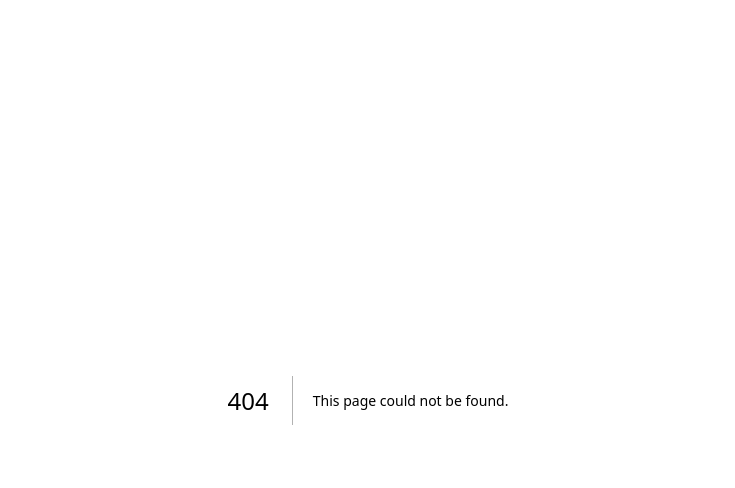
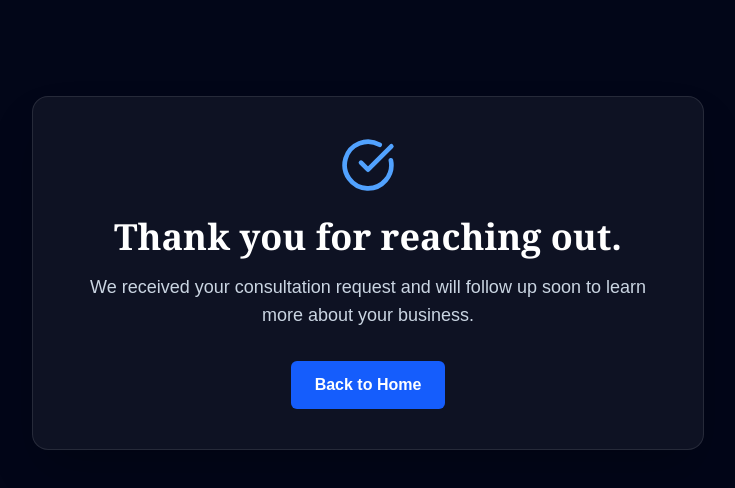
Before and after one commit to Mickey-Bancie/clearview-operations, a Next.js app: page /thank-you in a window 1280 px wide. Before the commit this address had no page. Shown: the top 488 px of the page, without its empty margins (272-1007 px from the left). Built offline with nearby package versions, Linux system fonts and the light colour scheme.

Commit message:
Added thank you page

```diff
--- /dev/null
+++ b/app/thank-you/page.tsx
@@ -0,0 +1,27 @@
+import Link from "next/link";
+import { CheckCircle } from "lucide-react";
+
+export default function ThankYouPage() {
+  return (
+    <main className="min-h-screen bg-slate-950 px-6 py-24 text-white">
+      <div className="mx-auto max-w-2xl rounded-2xl border border-white/10 bg-white/5 p-10 text-center shadow-2xl">
+        <CheckCircle className="mx-auto mb-6 h-14 w-14 text-blue-400" />
+
+        <h1 className="font-serif text-4xl font-black">
+          Thank you for reaching out.
+        </h1>
+
+        <p className="mt-4 text-lg text-slate-300">
+          We received your consultation request and will follow up soon to learn more about your business.
+        </p>
+
+        <Link
+          href="/"
+          className="mt-8 inline-block rounded-md bg-blue-600 px-6 py-3 font-black text-white transition hover:bg-blue-500"
+        >
+          Back to Home
+        </Link>
+      </div>
+    </main>
+  );
+}
```
